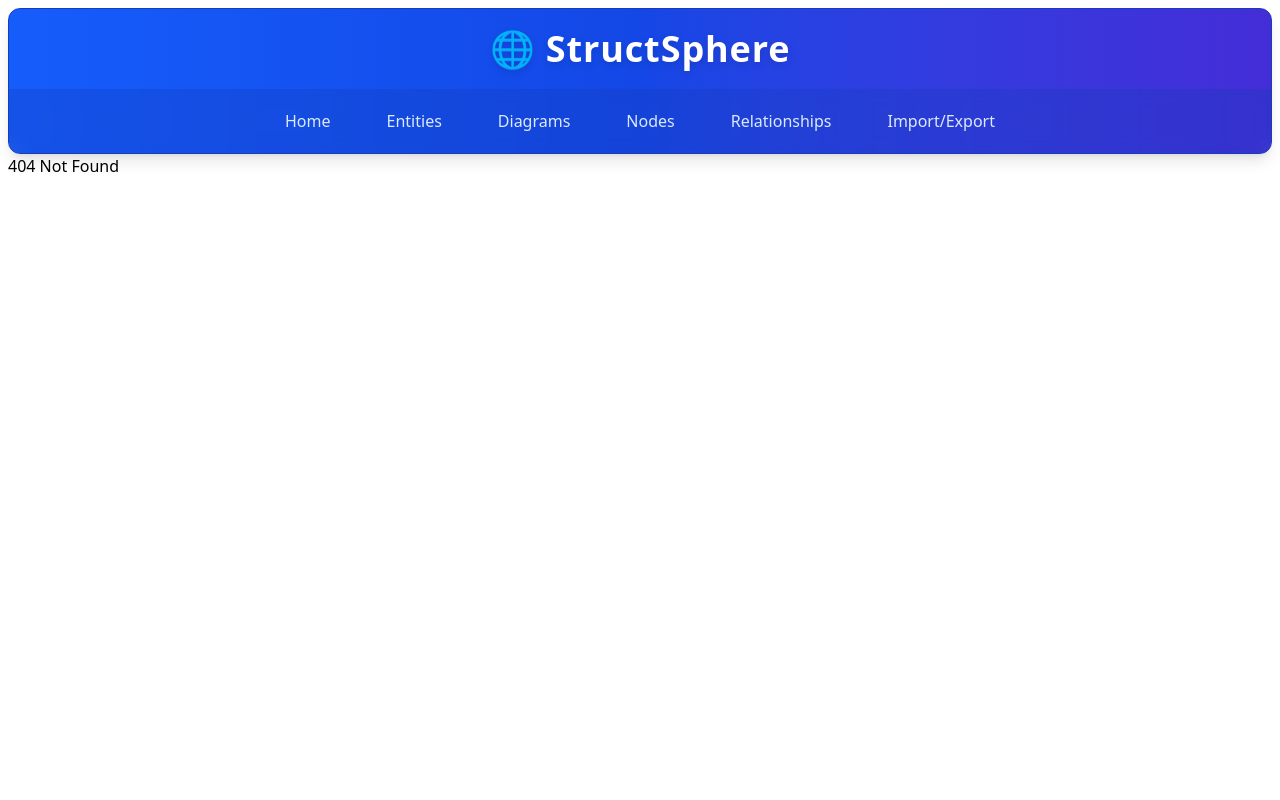
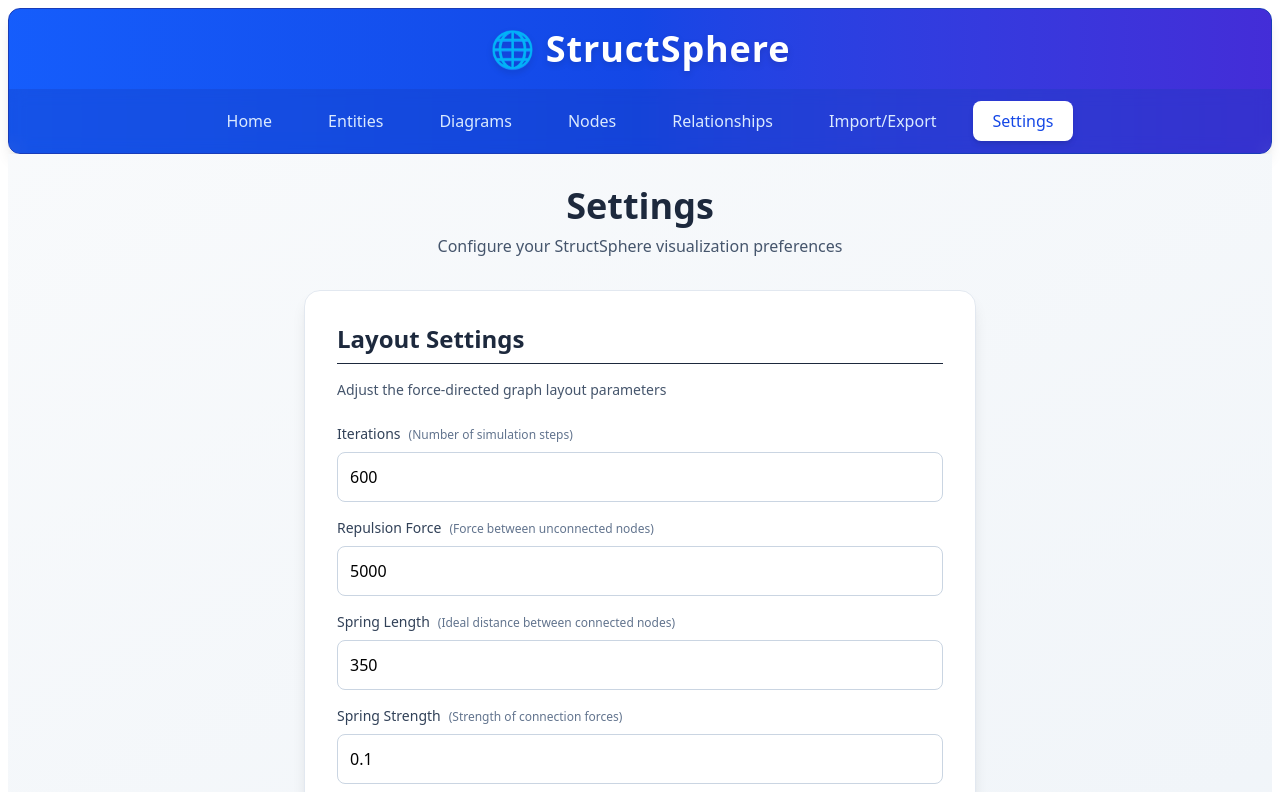
Before and after one commit to Junale/StructSphere, a React (Vite) app: page /#/settings in a window 1280 px wide. Before the commit this address had no page. Built offline with nearby package versions, Linux system fonts and the light colour scheme.

Commit message:
feat: add settings management with UI for user preferences and integrate into diagram layout and export/import

```diff
--- a/src/ImportExport/ImportExportDisplay.tsx
+++ b/src/ImportExport/ImportExportDisplay.tsx
@@ -3,12 +3,14 @@ import { useDiagrams } from "@/Diagram/DiagramsContext";
 import { useEntities } from "@/Entity/EntityContext";
 import { useNodes } from "@/Node/NodesContext";
 import { useRelationships } from "@/Relationship/RelationshipsContext";
+import { useSettings } from "@/Settings/SettingsContext";
 
 const ImportExportDisplay = () => {
 	const { entities, setEntities } = useEntities();
 	const { diagrams, setDiagrams } = useDiagrams();
 	const { relationships, setRelationships } = useRelationships();
 	const { nodes, setNodes } = useNodes();
+	const { settings, setSettings } = useSettings();
 
 	const handleImport = (event: FormEvent<HTMLFormElement>) => {
 		const fileInput = event.currentTarget.parentElement?.querySelector(
@@ -52,6 +54,13 @@ const ImportExportDisplay = () => {
 						"Invalid file format: 'nodes' field is missing or not an object.",
 					);
 				}
+				if (data.settings && typeof data.settings === "object") {
+					setSettings(data.settings);
+				} else {
+					alert(
+						"Invalid file format: 'settings' field is missing or not an object.",
+					);
+				}
 			} catch (error) {
 				console.error("Error parsing JSON file:", error);
 				alert(
@@ -72,6 +81,7 @@ const ImportExportDisplay = () => {
 			diagrams,
 			nodes,
 			relationships,
+			settings,
 		};
 		const json = JSON.stringify(data, null, 2);
 		const blob = new Blob([json], { type: "application/json" });
--- a/src/NavBar.tsx
+++ b/src/NavBar.tsx
@@ -15,6 +15,7 @@ const NavBar = () => {
 				<StyledNavLink to="/node" label="Nodes" />
 				<StyledNavLink to="/relationship" label="Relationships" />
 				<StyledNavLink to="/import-export" label="Import/Export" />
+				<StyledNavLink to="/settings" label="Settings" />
 			</nav>
 		</div>
 	);
--- a/src/RouterCustom.tsx
+++ b/src/RouterCustom.tsx
@@ -14,6 +14,7 @@ import RelationshipListDisplay from "@/Relationship/Components/RelationshipListD
 import RelationshipUpdateDisplay from "@/Relationship/Components/RelationshipUpdateDisplay";
 import DiagramVisualizerDisplay from "@/Visualizer/Components/DiagramVisualizerDisplay";
 import Home from "./Home";
+import SettingsDisplay from "./Settings/Components/SettingsDisplay";
 
 const RouterCustom = () => {
 	return (
@@ -42,6 +43,8 @@ const RouterCustom = () => {
 
 			<Route path="import-export" element={<ImportExportDisplay />} />
 
+			<Route path="settings" element={<SettingsDisplay />} />
+
 			<Route path="*" element={<div>404 Not Found</div>} />
 		</Routes>
 	);
--- /dev/null
+++ b/src/Settings/Components/SettingsDisplay.tsx
@@ -0,0 +1,208 @@
+import type { FormEvent } from "react";
+import { useEffect, useState } from "react";
+import { useSettings } from "../SettingsContext";
+import type { TSettings } from "../SettingTypes";
+
+const SettingsDisplay = () => {
+	const { settings, setSettings, resetSettings } = useSettings();
+	const [tempSettings, setTempSettings] = useState<TSettings>({ ...settings });
+
+	useEffect(() => {
+		setTempSettings({ ...settings });
+	}, [settings]);
+
+	const handleSave = (event: FormEvent<HTMLFormElement>) => {
+		event.preventDefault();
+		setSettings({ ...tempSettings });
+	};
+
+	return (
+		<div className="flex flex-col flex-1 overflow-y-auto w-full bg-gradient-to-br from-slate-50 to-slate-100 p-8">
+			<div className="flex flex-col max-w-2xl mx-auto w-full">
+				<div className=" flex flex-col text-center mb-8">
+					<h2 className="text-4xl font-bold mb-2 text-slate-800">Settings</h2>
+					<p className="text-slate-600">
+						Configure your StructSphere visualization preferences
+					</p>
+				</div>
+
+				<div className="bg-white rounded-2xl shadow-lg border border-slate-200 p-8 flex-1 flex flex-col ">
+					<form onSubmit={handleSave} className="space-y-6">
+						<div>
+							<h3 className="text-2xl font-semibold mb-4 text-slate-800 border-b pb-2">
+								Layout Settings
+							</h3>
+							<p className="text-sm text-slate-600 mb-6">
+								Adjust the force-directed graph layout parameters
+							</p>
+						</div>
+
+						<div className="space-y-4">
+							<div>
+								<label
+									htmlFor="iterations"
+									className="block text-sm font-medium text-slate-700 mb-2"
+								>
+									Iterations
+									<span className="text-xs font-normal text-slate-500 ml-2">
+										(Number of simulation steps)
+									</span>
+								</label>
+								<input
+									type="number"
+									id="iterations"
+									value={tempSettings.layout.iterations}
+									onChange={(e) =>
+										setTempSettings({
+											...tempSettings,
+											layout: {
+												...tempSettings.layout,
+												iterations: parseInt(e.target.value, 10),
+											},
+										})
+									}
+									className="w-full border border-slate-300 rounded-lg p-3 focus:ring-2 focus:ring-blue-500 focus:border-blue-500 transition"
+								/>
+							</div>
+
+							<div>
+								<label
+									htmlFor="repulsion"
+									className="block text-sm font-medium text-slate-700 mb-2"
+								>
+									Repulsion Force
+									<span className="text-xs font-normal text-slate-500 ml-2">
+										(Force between unconnected nodes)
+									</span>
+								</label>
+								<input
+									type="number"
+									id="repulsion"
+									value={tempSettings.layout.repulsion}
+									onChange={(e) =>
+										setTempSettings({
+											...tempSettings,
+											layout: {
+												...tempSettings.layout,
+												repulsion: parseInt(e.target.value, 10),
+											},
+										})
+									}
+									className="w-full border border-slate-300 rounded-lg p-3 focus:ring-2 focus:ring-blue-500 focus:border-blue-500 transition"
+								/>
+							</div>
+
+							<div>
+								<label
+									htmlFor="springLength"
+									className="block text-sm font-medium text-slate-700 mb-2"
+								>
+									Spring Length
+									<span className="text-xs font-normal text-slate-500 ml-2">
+										(Ideal distance between connected nodes)
+									</span>
+								</label>
+								<input
+									type="number"
+									id="springLength"
+									value={tempSettings.layout.springLength}
+									onChange={(e) =>
+										setTempSettings({
+											...tempSettings,
+											layout: {
+												...tempSettings.layout,
+												springLength: parseInt(e.target.value, 10),
+											},
+										})
+									}
+									className="w-full border border-slate-300 rounded-lg p-3 focus:ring-2 focus:ring-blue-500 focus:border-blue-500 transition"
+								/>
+							</div>
+
+							<div>
+								<label
+									htmlFor="springStrength"
+									className="block text-sm font-medium text-slate-700 mb-2"
+								>
+									Spring Strength
+									<span className="text-xs font-normal text-slate-500 ml-2">
+										(Strength of connection forces)
+									</span>
+								</label>
+								<input
+									type="number"
+									id="springStrength"
+									step="0.01"
+									value={tempSettings.layout.springStrength}
+									onChange={(e) =>
+										setTempSettings({
+											...tempSettings,
+											layout: {
+												...tempSettings.layout,
+												springStrength: parseFloat(e.target.value),
+											},
+										})
+									}
+									className="w-full border border-slate-300 rounded-lg p-3 focus:ring-2 focus:ring-blue-500 focus:border-blue-500 transition"
+								/>
+							</div>
+
+							<div>
+								<label
+									htmlFor="damping"
+									className="block text-sm font-medium text-slate-700 mb-2"
+								>
+									Damping
+									<span className="text-xs font-normal text-slate-500 ml-2">
+										(Stabilization factor)
+									</span>
+								</label>
+								<input
+									type="number"
+									id="damping"
+									step="0.01"
+									value={tempSettings.layout.damping}
+									onChange={(e) =>
+										setTempSettings({
+											...tempSettings,
+											layout: {
+												...tempSettings.layout,
+												damping: parseFloat(e.target.value),
+											},
+										})
+									}
+									className="w-full border border-slate-300 rounded-lg p-3 focus:ring-2 focus:ring-blue-500 focus:border-blue-500 transition"
+								/>
+							</div>
+						</div>
+
+						<div className="flex gap-3 pt-6 border-t">
+							<button
+								type="submit"
+								className="flex-1 px-6 py-3 bg-green-500 text-white font-medium rounded-lg hover:bg-green-600 transition shadow-sm hover:shadow-md cursor-pointer"
+							>
+								Save Changes
+							</button>
+							<button
+								type="button"
+								className="px-6 py-3 bg-slate-500 text-white font-medium rounded-lg hover:bg-slate-600 transition shadow-sm hover:shadow-md cursor-pointer"
+								onClick={() => setTempSettings({ ...settings })}
+							>
+								Reset
+							</button>
+							<button
+								type="button"
+								className="px-6 py-3 bg-red-500 text-white font-medium rounded-lg hover:bg-red-600 transition shadow-sm hover:shadow-md cursor-pointer"
+								onClick={resetSettings}
+							>
+								Defaults
+							</button>
+						</div>
+					</form>
+				</div>
+			</div>
+		</div>
+	);
+};
+
+export default SettingsDisplay;
--- /dev/null
+++ b/src/Settings/SettingTypes.ts
@@ -0,0 +1,11 @@
+export type TLayoutSettings = {
+	iterations?: number;
+	repulsion?: number;
+	springLength?: number;
+	springStrength?: number;
+	damping?: number;
+};
+
+export type TSettings = {
+	layout: TLayoutSettings;
+};
--- /dev/null
+++ b/src/Settings/SettingsContext.tsx
@@ -0,0 +1,67 @@
+import type React from "react";
+import { createContext, useContext, useEffect, useState } from "react";
+import type { TSettings } from "./SettingTypes";
+
+type SettingsContextType = {
+	settings: TSettings;
+
+	setSettings: React.Dispatch<React.SetStateAction<TSettings>>;
+	resetSettings: () => void;
+};
+
+const SettingsContext = createContext<SettingsContextType | null>(null);
+
+const STORAGE_KEY = "structsphere-settings";
+
+const defaultSettings: TSettings = {
+	layout: {
+		iterations: 600,
+		repulsion: 5000,
+		springLength: 350,
+		springStrength: 0.1,
+		damping: 0.9,
+	},
+};
+
+export const SettingsProvider: React.FC<{ children: React.ReactNode }> = ({
+	children,
+}) => {
+	const [settings, setSettings] = useState<TSettings>(() => {
+		try {
+			const stored = localStorage.getItem(STORAGE_KEY);
+			return stored ? JSON.parse(stored) : defaultSettings;
+		} catch {
+			return defaultSettings;
+		}
+	});
+
+	useEffect(() => {
+		try {
+			localStorage.setItem(STORAGE_KEY, JSON.stringify(settings));
+		} catch (error) {
+			console.error("Failed to save settings to localStorage:", error);
+		}
+	}, [settings]);
+
+	const resetSettings = () => {
+		setSettings(defaultSettings);
+	};
+
+	return (
+		<SettingsContext.Provider
+			value={{
+				settings,
+				setSettings,
+				resetSettings,
+			}}
+		>
+			{children}
+		</SettingsContext.Provider>
+	);
+};
+
+export const useSettings = () => {
+	const ctx = useContext(SettingsContext);
+	if (!ctx) throw new Error("useSettings must be used inside SettingsProvider");
+	return ctx;
+};
--- a/src/SystemContext.tsx
+++ b/src/SystemContext.tsx
@@ -3,11 +3,13 @@ import { DiagramsProvider } from "@/Diagram/DiagramsContext";
 import { EntitiesProvider } from "@/Entity/EntityContext";
 import { NodesProvider } from "@/Node/NodesContext";
 import { RelationshipsProvider } from "@/Relationship/RelationshipsContext";
+import { SettingsProvider } from "./Settings/SettingsContext";
 
 export const SystemProvider: React.FC<{
 	children: React.ReactNode;
 }> = ({ children }) => {
 	return (
+		<SettingsProvider>
 			<EntitiesProvider>
 				<DiagramsProvider>
 					<NodesProvider>
@@ -15,5 +17,6 @@ export const SystemProvider: React.FC<{
 					</NodesProvider>
 				</DiagramsProvider>
 			</EntitiesProvider>
+		</SettingsProvider>
 	);
 };
--- a/src/Visualizer/Components/DiagramVisualizerDisplay.tsx
+++ b/src/Visualizer/Components/DiagramVisualizerDisplay.tsx
@@ -6,12 +6,14 @@ import { useRelationships } from "@/Relationship/RelationshipsContext";
 import { layoutDiagram } from "@/Visualizer/layoutEngine";
 import EntityVisualizerDisplay from "./EntityVisualizerDisplay";
 import RelationshipVisualizerDisplay from "./RelationshipVisualizerDisplay";
+import { useSettings } from "@/Settings/SettingsContext";
 
 const DiagramVisualizerDisplay = () => {
 	const { slug } = useParams();
 	const { diagrams } = useDiagrams();
 	const { nodes } = useNodes();
 	const { relationships } = useRelationships();
+	const { settings } = useSettings();
 	const ref = useRef<HTMLDivElement>(null);
 	const [dimensions, setDimensions] = useState({ width: 800, height: 500 });
 
@@ -38,13 +40,9 @@ const DiagramVisualizerDisplay = () => {
 			layoutDiagram(diagramNodes, diagramRelationships, {
 				width: dimensions.width,
 				height: dimensions.height,
-				iterations: 600,
-				repulsion: 5000,
-				springLength: 350,
-				springStrength: 0.1,
-				damping: 0.9,
+				...settings.layout,
 			}),
-		[diagramNodes, diagramRelationships, dimensions],
+		[diagramNodes, diagramRelationships, dimensions, settings],
 	);
 
 	if (!slug) return <div>Diagram slug is required.</div>;
--- a/src/Visualizer/layoutEngine.ts
+++ b/src/Visualizer/layoutEngine.ts
@@ -2,7 +2,7 @@ import type { TNode } from "@/Node/NodeTypes";
 import type { TRelationship } from "@/Relationship/RelationshipTypes";
 import type { TSlug } from "../Shared/SharedTypes";
 
-type LayoutOptions = {
+export type LayoutOptions = {
 	width?: number;
 	height?: number;
 	iterations?: number;
```
Lines whose indentation alone changed are shown as unchanged.
